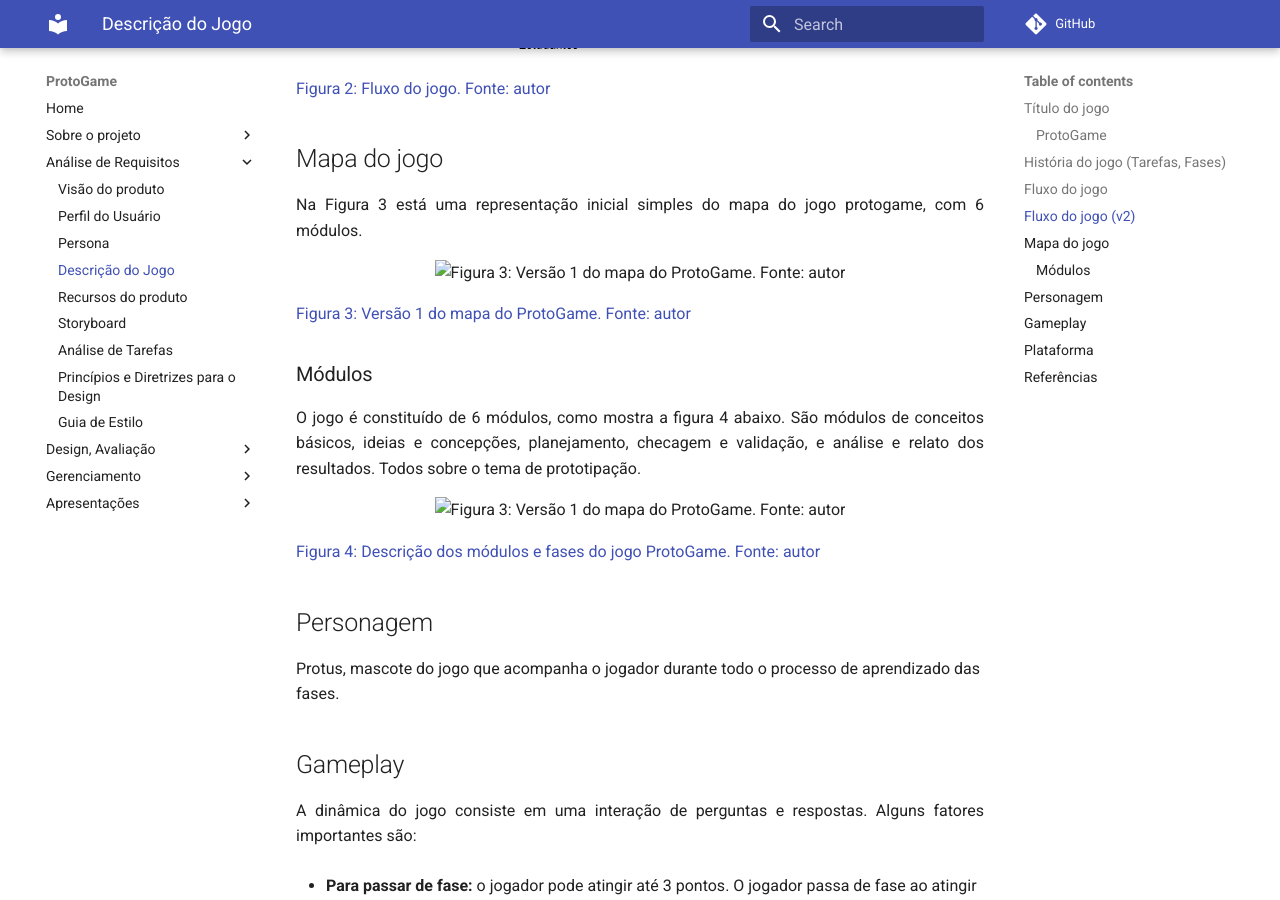
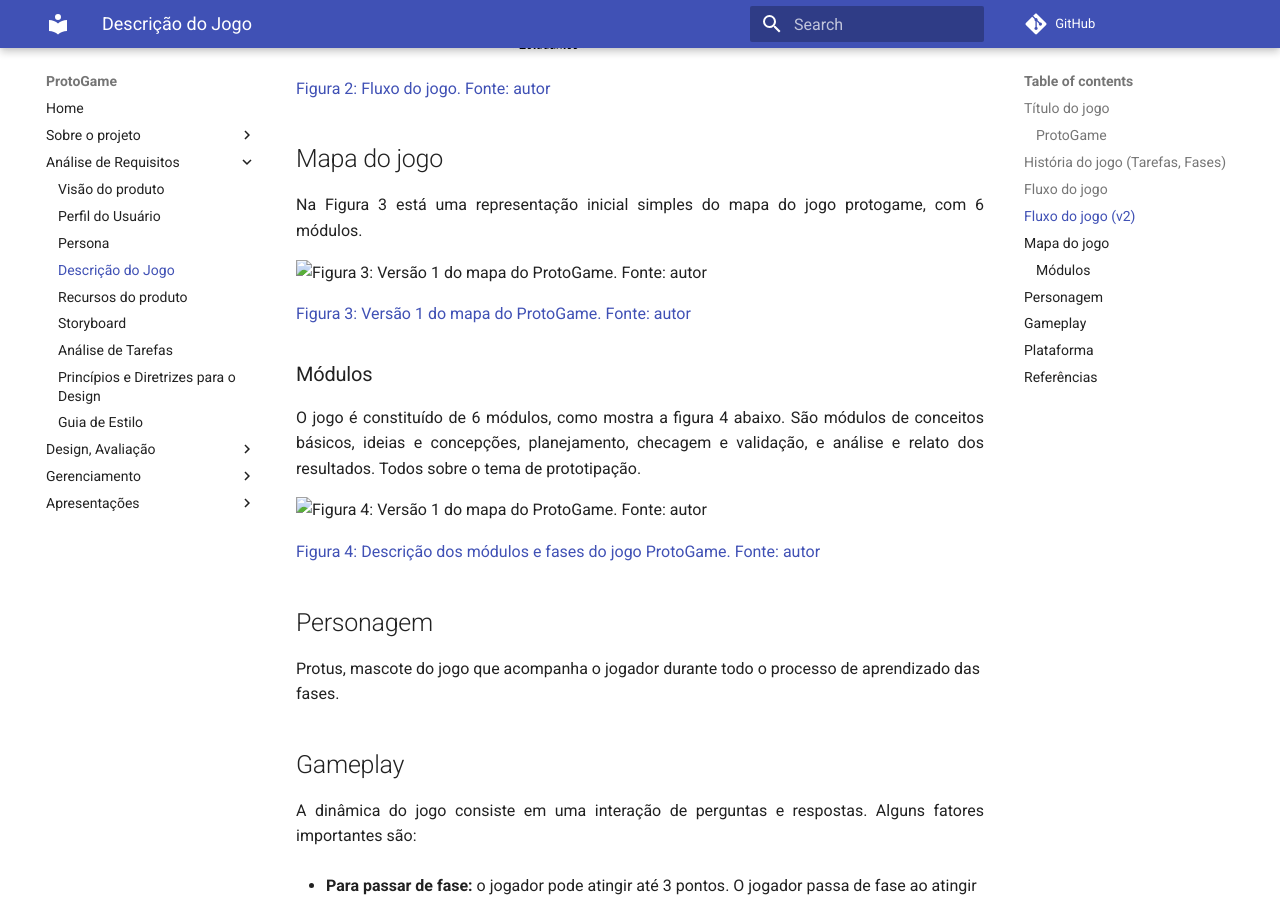
Before and after one commit to Design-de-Jogos/2020.1-ProtoGame, an MkDocs documentation site: the page built from docs/Descricao-jogo.md, in a window 1280 px wide and 900 px high, scrolled down 2381 px. Built offline with MkDocs 1.6.1 and Material for MkDocs 9.7.7, drawn with Linux system fonts in a browser that asks for light colours; comment, search, counter and statistics services are not loaded.

Commit message:
Update Descricao-jogo.md

```diff
--- a/docs/Descricao-jogo.md
+++ b/docs/Descricao-jogo.md
@@ -38,10 +38,8 @@ Data | Versão | Descrição | Autor(es)
 
 <p align="justify">Na Figura 3 está uma representação inicial simples do mapa do jogo protogame, com 6 módulos. </p>
 
+<img src="./img/MAPA-PROTOGAME-mapa.jpg" alt="Figura 3: Versão 1 do mapa do ProtoGame. Fonte: autor" width=400 height=600>
 
-<center>
-<img src="./img/MAPA-PROTOGAME-mapa.jpg" alt="Figura 3: Versão 1 do mapa do ProtoGame. Fonte: autor" width=400 height=600>
-</center>
 
 [Figura 3: Versão 1 do mapa do ProtoGame. Fonte: autor](./img/MAPA-PROTOGAME-mapa.jpg)
 
@@ -49,9 +47,7 @@ Data | Versão | Descrição | Autor(es)
 
 <p align="justify"> O jogo é constituído de 6 módulos, como mostra a figura 4 abaixo. São módulos de conceitos básicos, ideias e concepções, planejamento, checagem e validação, e análise e relato dos resultados. Todos sobre o tema de prototipação.  </p>
 
- <center>
-<img src="./img/MAPA-PROTOGAME-modulos-fases.jpg" alt="Figura 3: Versão 1 do mapa do ProtoGame. Fonte: autor" width=300 height=600>
-</center>
+<img src="./img/MAPA-PROTOGAME-modulos-fases.jpg" alt="Figura 4: Versão 1 do mapa do ProtoGame. Fonte: autor" width=300 height=600>
 
 [Figura 4: Descrição dos módulos e fases do jogo ProtoGame. Fonte: autor](./img/MAPA-PROTOGAME-modulos-fases.jpg)
 
```
